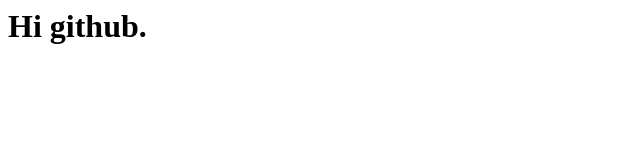
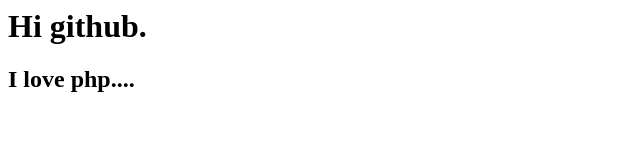
Before and after one commit to JoniSutradhor/may, a plain HTML site: page try.html in a window 1280 px wide. Shown: the whole page, without its empty margins (0-640 px from the left). Drawn offline with Linux system fonts and the light colour scheme.

Commit message:
new code add on try.html

```diff
--- a/try.html
+++ b/try.html
@@ -2,6 +2,7 @@
 <head>
     <body>
         <h1>Hi github.</h1>
+<h2> I love php....</h2>
     </body>
 </head>
 </html>
```
